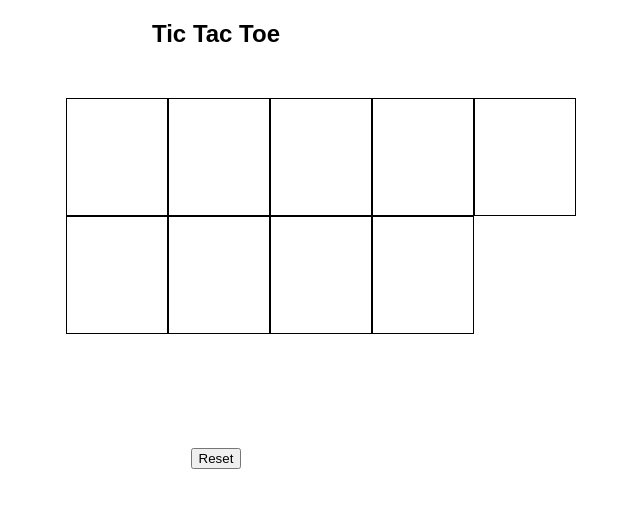
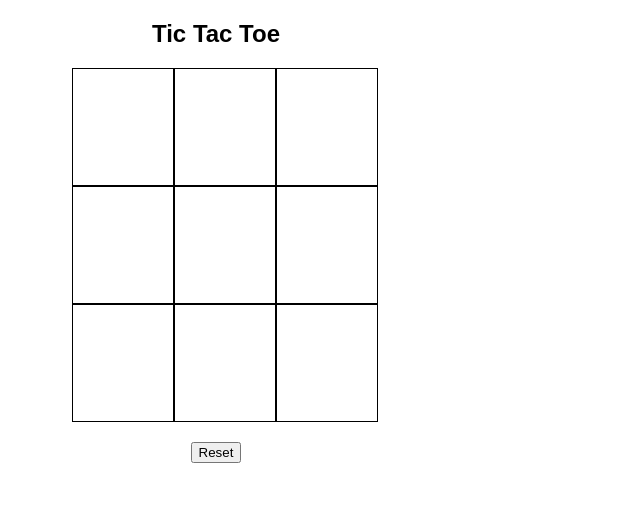
Before and after one commit to Jung5/ticTactoeProject, a plain HTML site: page index.html in a window 1280 px wide. Shown: the whole page, without its empty margins (424-1064 px from the left). Drawn offline with Linux system fonts and the light colour scheme.

Commit message:
used grid instead of table or flex

```diff
--- a/index.css
+++ b/index.css
@@ -8,13 +8,10 @@ section {
 }
 
 .board {
-    display:flex;
-    flex-direction: column;
-    flex-wrap:wrap;
-    width: 300px;
-    height: 300px;
-    margin: 50px auto;
-    /* having problem making 3x3 table. will add it later */
+    display: grid;
+    grid-template-columns: repeat(3, auto);
+    width: 18rem;
+    margin: auto auto;
 }
 
 .cell {
```
